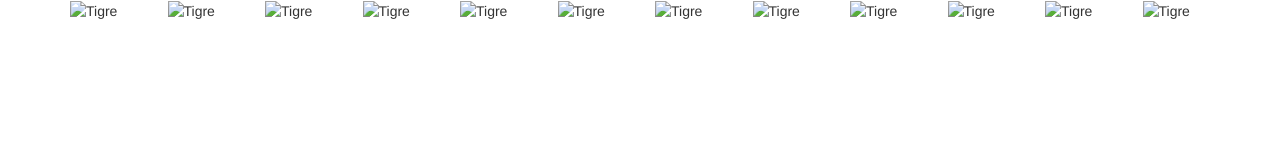
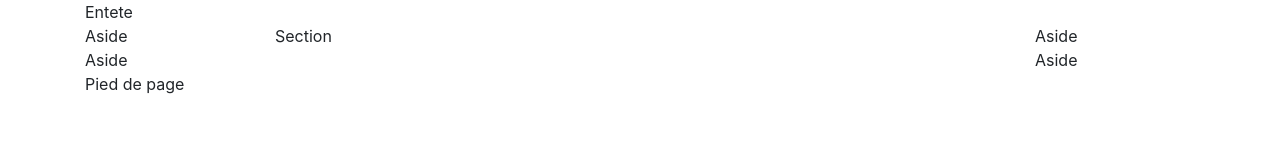
Before and after one commit to ss-bb/UtilisationBootstrap, a plain HTML site: page index.html in a window 1280 px wide. Drawn offline with nearby package versions, Linux system fonts and the light colour scheme.

Commit message:
changement de l'index, ajout des bases
tous est dans le titre

```diff
--- a/index.html
+++ b/index.html
@@ -14,25 +14,42 @@
 </head>
 <body>
 
-<!-- il faut bien comprendre que chacun adaptera sa taille par raport a l'ecran.
-donc : si la taille est grande, il ne prend qu'une des 12 cases de lecran (1200 et +).
-si la taille ecran est petite, il prend 4 des 12 case par image -->
 <div class="container">
-    <section class="row">
-        <div class="col-xs-4 col-sm-3 col-md-2 col-lg-1"><img src="images/t1.jpg" alt="Tigre"></div>
-        <div class="col-xs-4 col-sm-3 col-md-2 col-lg-1"><img src="images/t2.jpg" alt="Tigre"></div>
-        <div class="col-xs-4 col-sm-3 col-md-2 col-lg-1"><img src="images/t3.jpg" alt="Tigre"></div>
-        <div class="col-xs-4 col-sm-3 col-md-2 col-lg-1"><img src="images/t4.jpg" alt="Tigre"></div>
-        <div class="col-xs-4 col-sm-3 col-md-2 col-lg-1"><img src="images/t5.jpg" alt="Tigre"></div>
-        <div class="col-xs-4 col-sm-3 col-md-2 col-lg-1"><img src="images/t6.jpg" alt="Tigre"></div>
-        <div class="col-xs-4 col-sm-3 col-md-2 col-lg-1"><img src="images/t7.jpg" alt="Tigre"></div>
-        <div class="col-xs-4 col-sm-3 col-md-2 col-lg-1"><img src="images/t8.jpg" alt="Tigre"></div>
-        <div class="col-xs-4 col-sm-3 col-md-2 col-lg-1"><img src="images/t9.jpg" alt="Tigre"></div>
-        <div class="col-xs-4 col-sm-3 col-md-2 col-lg-1"><img src="images/t10.jpg" alt="Tigre"></div>
-        <div class="col-xs-4 col-sm-3 col-md-2 col-lg-1"><img src="images/t11.jpg" alt="Tigre"></div>
-        <div class="col-xs-4 col-sm-3 col-md-2 col-lg-1"><img src="images/t12.jpg" alt="Tigre"></div>
-    </section>
-</div>
+    <header class="row">
+        <div class="col-lg-12">
+            Entete
+        </div>
+    </header>
+    <div class="row">
+        <div class="col-lg-2">
+            <div class="row">
+                <aside class="col-lg-12">
+                    Aside
+                </aside>
+                <aside class="col-lg-12">
+                    Aside
+                </aside>
+            </div>
+        </div>
+        <section class="col-lg-8">
+            Section
+        </section>
+        <div class="col-lg-2">
+            <div class="row">
+                <aside class="col-lg-12">
+                    Aside
+                </aside>
+                <aside class="col-lg-12">
+                    Aside
+                </aside>
+            </div>
+        </div>
+    </div>
+    <footer class="row">
+        <div class="col-lg-12">
+            Pied de page
+        </div>
+    </footer>
 <script src="https://code.jquery.com/jquery.js"></script>
 <script src="assets/js/bootstrap.min.js"></script>
 </body>
```
Also changed, not shown: lesbases.html (added, +50 -0 lines).
